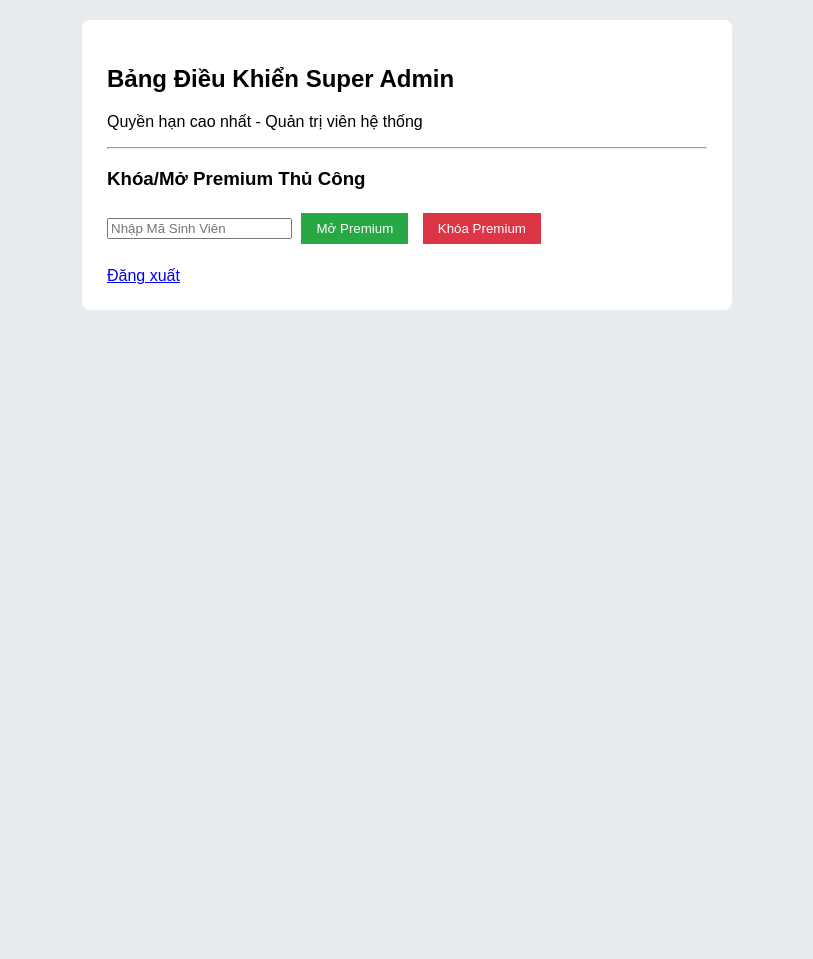
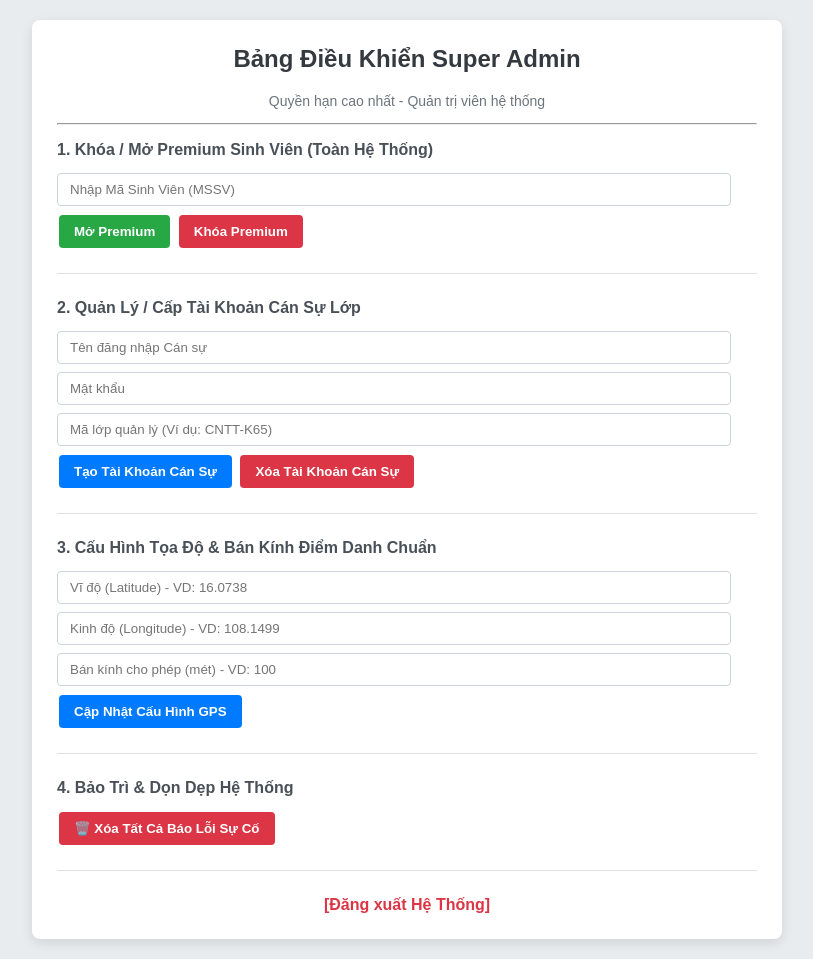
Before and after one commit to dungnguyentien1103-wq/-i-m-Danh-L-p, a Flask app: page /super-admin in a window 1280 px wide. Shown: the whole page, without its empty margins (233-1046 px from the left). Before the commit the page ends 310 px from the top, so only its background shows below. Run offline with Flask 3, Linux system fonts and the light colour scheme; a user stored in the database is signed in; parts of the project's set-up code (start-up, migrations or seed data) failed here and were passed over.

Commit message:
Enhance super admin page layout and functionality

```diff
--- a/templates/super_admin.html
+++ b/templates/super_admin.html
@@ -2,30 +2,80 @@
 <html lang="vi">
 <head>
     <meta charset="UTF-8">
-    <title>Super Admin System</title>
+    <meta name="viewport" content="width=device-width, initial-scale=1.0">
+    <title>Super Admin System - Quản Trị Hệ Thống</title>
     <style>
         body { font-family: Arial, sans-serif; margin: 20px; background-color: #e9ecef; }
-        .box { background: white; padding: 25px; border-radius: 8px; max-width: 600px; margin: auto; }
-        button { padding: 8px 15px; margin: 5px; }
+        .box { background: white; padding: 25px; border-radius: 8px; max-width: 700px; margin: auto; box-shadow: 0 4px 12px rgba(0,0,0,0.1); }
+        .section { margin-bottom: 25px; border-bottom: 1px solid #dee2e6; padding-bottom: 20px; }
+        h2 { color: #343a40; text-align: center; margin-top: 0; }
+        h3 { color: #495057; font-size: 16px; margin-bottom: 10px; }
+        input, select { padding: 8px 12px; margin: 4px 0; border: 1px solid #ced4da; border-radius: 4px; width: calc(100% - 26px); box-sizing: border-box; }
+        .input-inline { width: auto; display: inline-block; }
+        button { padding: 9px 15px; margin: 5px 2px; border-radius: 4px; border: none; font-weight: bold; cursor: pointer; }
+        .btn-success { background: #28a745; color: white; }
+        .btn-success:hover { background: #218838; }
+        .btn-danger { background: #dc3545; color: white; }
+        .btn-danger:hover { background: #c82333; }
+        .btn-primary { background: #007bff; color: white; }
+        .btn-primary:hover { background: #0069d9; }
+        .badge { background: #6c757d; color: white; padding: 3px 8px; border-radius: 4px; font-size: 12px; }
     </style>
 </head>
 <body>
 <div class="box">
     <h2>Bảng Điều Khiển Super Admin</h2>
-    <p>Quyền hạn cao nhất - Quản trị viên hệ thống</p>
+    <p style="text-align: center; color: #6c757d; font-size: 14px;">Quyền hạn cao nhất - Quản trị viên hệ thống</p>
     <hr>
 
-    <h3>Khóa/Mở Premium Thủ Công</h3>
-    <input type="text" id="sp_student_id" placeholder="Nhập Mã Sinh Viên">
-    <button onclick="setPremium(1)" style="background: #28a745; color:white; border:none;">Mở Premium</button>
-    <button onclick="setPremium(0)" style="background: #dc3545; color:white; border:none;">Khóa Premium</button>
-    <br><br>
-    <a href="/logout">Đăng xuất</a>
+    <!-- 1. Khóa / Mở Premium Thủ Công -->
+    <div class="section">
+        <h3>1. Khóa / Mở Premium Sinh Viên (Toàn Hệ Thống)</h3>
+        <input type="text" id="sp_student_id" placeholder="Nhập Mã Sinh Viên (MSSV)">
+        <br>
+        <button onclick="setPremium(1)" class="btn-success">Mở Premium</button>
+        <button onclick="setPremium(0)" class="btn-danger">Khóa Premium</button>
+    </div>
+
+    <!-- 2. Quản Lý Tài Khoản Cán Sự Lớp (Class Admin) -->
+    <div class="section">
+        <h3>2. Quản Lý / Cấp Tài Khoản Cán Sự Lớp</h3>
+        <input type="text" id="admin_username" placeholder="Tên đăng nhập Cán sự"><br>
+        <input type="password" id="admin_password" placeholder="Mật khẩu"><br>
+        <input type="text" id="admin_class_code" placeholder="Mã lớp quản lý (Ví dụ: CNTT-K65)"><br>
+        <button onclick="createClassAdmin()" class="btn-primary">Tạo Tài Khoản Cán Sự</button>
+        <button onclick="deleteClassAdmin()" class="btn-danger">Xóa Tài Khoản Cán Sự</button>
+    </div>
+
+    <!-- 3. Cấu Hình Tọa Độ GPS & Bán Kính Cho Điểm Danh -->
+    <div class="section">
+        <h3>3. Cấu Hình Tọa Độ & Bán Kính Điểm Danh Chuẩn</h3>
+        <input type="text" id="cfg_lat" placeholder="Vĩ độ (Latitude) - VD: 16.0738">
+        <input type="text" id="cfg_lng" placeholder="Kinh độ (Longitude) - VD: 108.1499">
+        <input type="number" id="cfg_radius" placeholder="Bán kính cho phép (mét) - VD: 100">
+        <button onclick="updateSystemConfig()" class="btn-primary">Cập Nhật Cấu Hình GPS</button>
+    </div>
+
+    <!-- 4. Dọn Dẹp Dữ Liệu Báo Lỗi -->
+    <div class="section">
+        <h3>4. Bảo Trì & Dọn Dẹp Hệ Thống</h3>
+        <button onclick="clearErrorReports()" class="btn-danger">🗑️ Xóa Tất Cả Báo Lỗi Sự Cố</button>
+    </div>
+
+    <div style="text-align: center; margin-top: 15px;">
+        <a href="/logout" style="color: #dc3545; font-weight: bold; text-decoration: none;">[Đăng xuất Hệ Thống]</a>
+    </div>
 </div>
 
 <script>
+    // 1. Thay đổi trạng thái Premium
     async function setPremium(status) {
-        const studentId = document.getElementById('sp_student_id').value;
+        const studentId = document.getElementById('sp_student_id').value.trim();
+        if (!studentId) {
+            alert('Vui lòng nhập Mã sinh viên!');
+            return;
+        }
+
         const res = await fetch('/api/super-admin/toggle-premium-manual', {
             method: 'POST',
             headers: {'Content-Type': 'application/json'},
@@ -34,6 +84,74 @@
         const data = await res.json();
         alert(data.message);
     }
+
+    // 2. Tạo tài khoản Cán sự lớp
+    async function createClassAdmin() {
+        const username = document.getElementById('admin_username').value.trim();
+        const password = document.getElementById('admin_password').value.trim();
+        const classCode = document.getElementById('admin_class_code').value.trim();
+
+        if (!username || !password || !classCode) {
+            alert('Vui lòng điền đầy đủ Tên đăng nhập, Mật khẩu và Mã lớp!');
+            return;
+        }
+
+        const res = await fetch('/api/super-admin/create-class-admin', {
+            method: 'POST',
+            headers: {'Content-Type': 'application/json'},
+            body: JSON.stringify({ username, password, class_code: classCode })
+        });
+        const data = await res.json();
+        alert(data.message);
+    }
+
+    // 2.2 Xóa tài khoản Cán sự lớp
+    async function deleteClassAdmin() {
+        const username = document.getElementById('admin_username').value.trim();
+        if (!username) {
+            alert('Vui lòng nhập Tên đăng nhập Cán sự cần xóa!');
+            return;
+        }
+
+        if (!confirm(`Bạn có chắc chắn muốn xóa tài khoản cán sự: ${username}?`)) return;
+
+        const res = await fetch('/api/super-admin/delete-class-admin', {
+            method: 'POST',
+            headers: {'Content-Type': 'application/json'},
+            body: JSON.stringify({ username })
+        });
+        const data = await res.json();
+        alert(data.message);
+    }
+
+    // 3. Cập nhật tọa độ GPS
+    async function updateSystemConfig() {
+        const lat = document.getElementById('cfg_lat').value.trim();
+        const lng = document.getElementById('cfg_lng').value.trim();
+        const radius = document.getElementById('cfg_radius').value.trim();
+
+        if (!lat || !lng || !radius) {
+            alert('Vui lòng điền đủ Vĩ độ, Kinh độ và Bán kính!');
+            return;
+        }
+
+        const res = await fetch('/api/super-admin/update-config', {
+            method: 'POST',
+            headers: {'Content-Type': 'application/json'},
+            body: JSON.stringify({ lat: parseFloat(lat), lng: parseFloat(lng), radius: parseInt(radius) })
+        });
+        const data = await res.json();
+        alert(data.message);
+    }
+
+    // 4. Xóa danh sách báo lỗi
+    async function clearErrorReports() {
+        if (!confirm('Bạn có chắc chắn muốn xóa toàn bộ lịch sử báo lỗi sự cố từ sinh viên?')) return;
+
+        const res = await fetch('/api/super-admin/clear-errors', { method: 'POST' });
+        const data = await res.json();
+        alert(data.message);
+    }
 </script>
 </body>
 </html>
```
